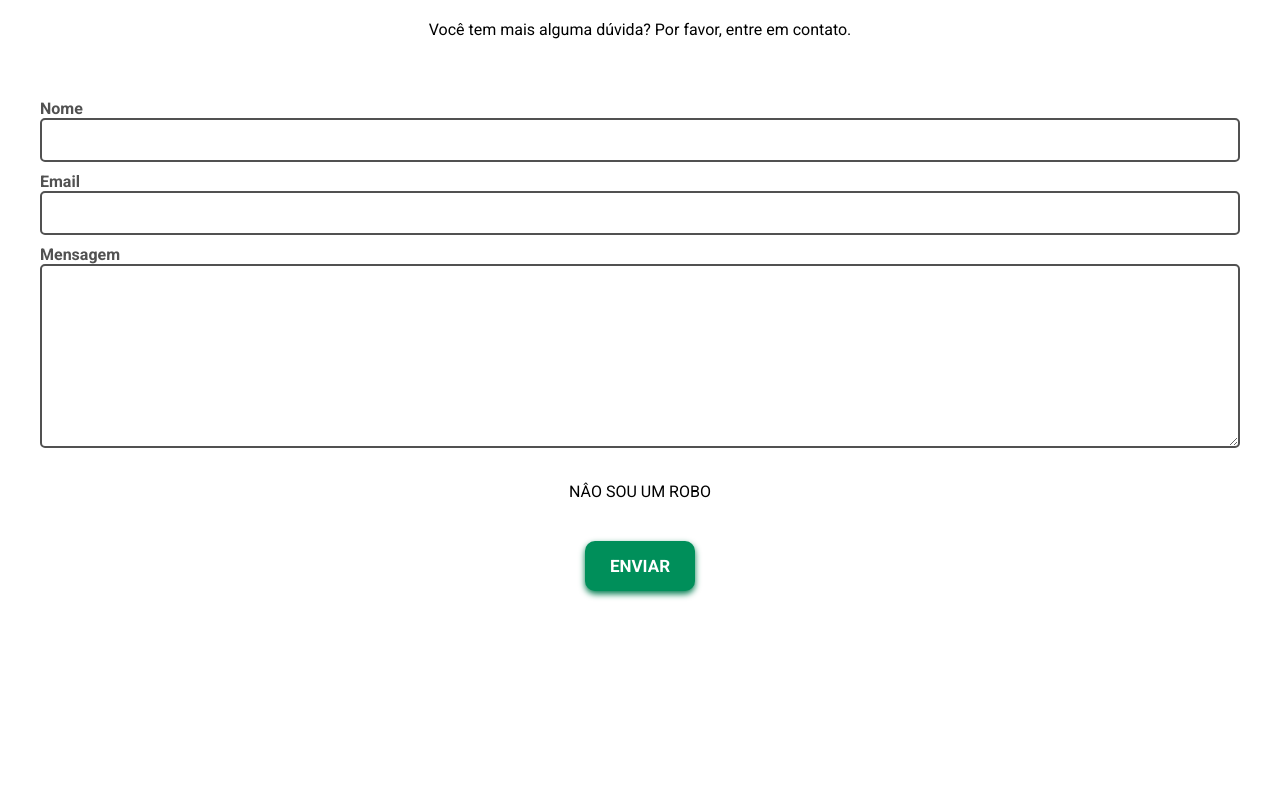
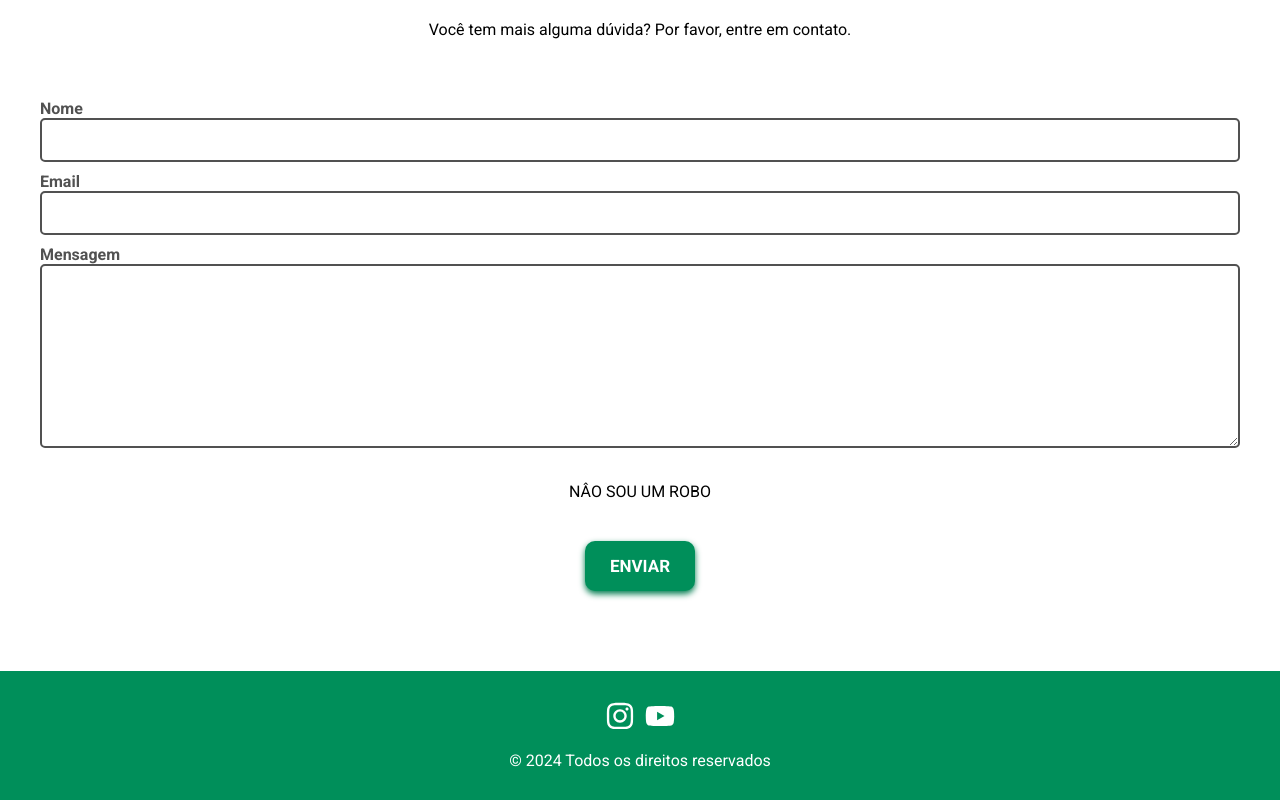
Before and after one commit to ErickDevp/Projeto-FinancasSimples, a React (Vite) app: page / in a window 1280 px wide. Shown: the part 2345-3145 px from the top of the page. Before the commit the page ends 3016 px from the top, so only its background shows below. Built offline with nearby package versions, Linux system fonts and the light colour scheme.

Commit message:
Componente Footer criado e adc a landingPage

```diff
--- /dev/null
+++ b/src/assets/styles/Footer.css
@@ -0,0 +1,25 @@
+footer {
+    width: 100%;
+    padding: 30px 10px;
+    background-color: var(--color-primary);
+}
+
+footer p,
+.icons_redes {
+    color: #ffff;
+    display: flex;
+    align-items: center;
+    justify-content: center;
+    gap: 10px;
+}
+
+.icons_redes p{
+    font-size: 30px;
+    margin-bottom: 20px;
+    transition: 300ms;
+    cursor: pointer;
+}
+
+.icons_redes p:hover {
+    color: #e9e9e9;
+}
--- /dev/null
+++ b/src/components/layout/Footer.jsx
@@ -0,0 +1,16 @@
+import { FaInstagram, FaYoutube } from 'react-icons/fa';
+import '../../assets/styles/Footer.css'
+
+export default function Footer() {
+    return (
+        <footer>
+            <div className='icons_redes'>
+                <p><FaInstagram/></p>
+                <p><FaYoutube/></p>
+            </div>
+            <p>
+                &copy; 2024 Todos os direitos reservados
+            </p>
+        </footer>
+    )
+}
--- a/src/features/landingPage/LandingPage.jsx
+++ b/src/features/landingPage/LandingPage.jsx
@@ -4,6 +4,7 @@ import FeedbackSection from "./FeedbackSection.jsx"
 import HeroSection from './HeroSection.jsx'
 import FeaturesSection from './FeaturesSection.jsx'
 import ContactFormSection from "./ContactFormSection.jsx"
+import Footer from "../../components/layout/Footer.jsx"
 
 export default function LandingPage() {
     return (
@@ -14,6 +15,7 @@ export default function LandingPage() {
             <FeedbackSection/>
             <FeaturesSection/>
             <ContactFormSection/>
+            <Footer/>
         </>
 
     )
```
